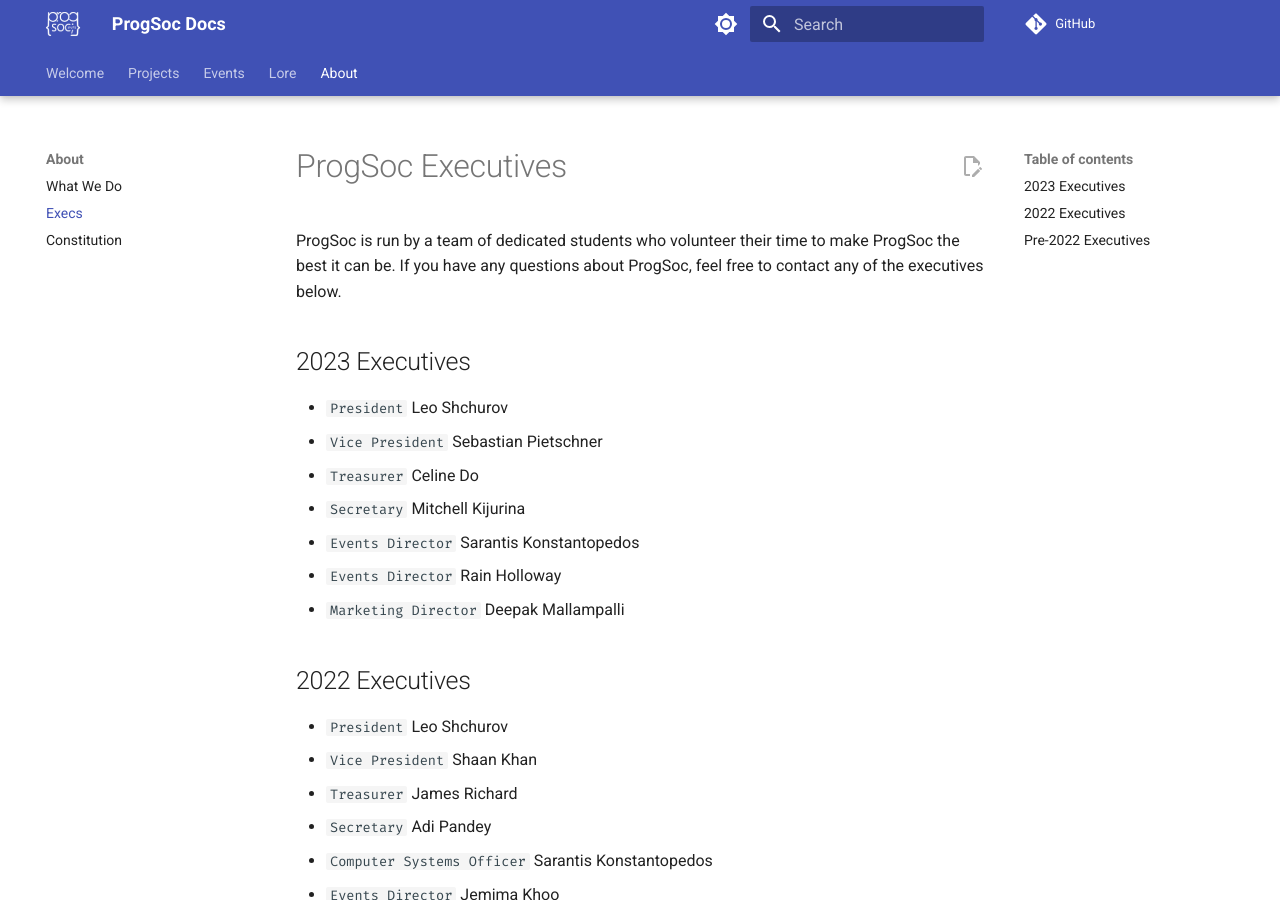
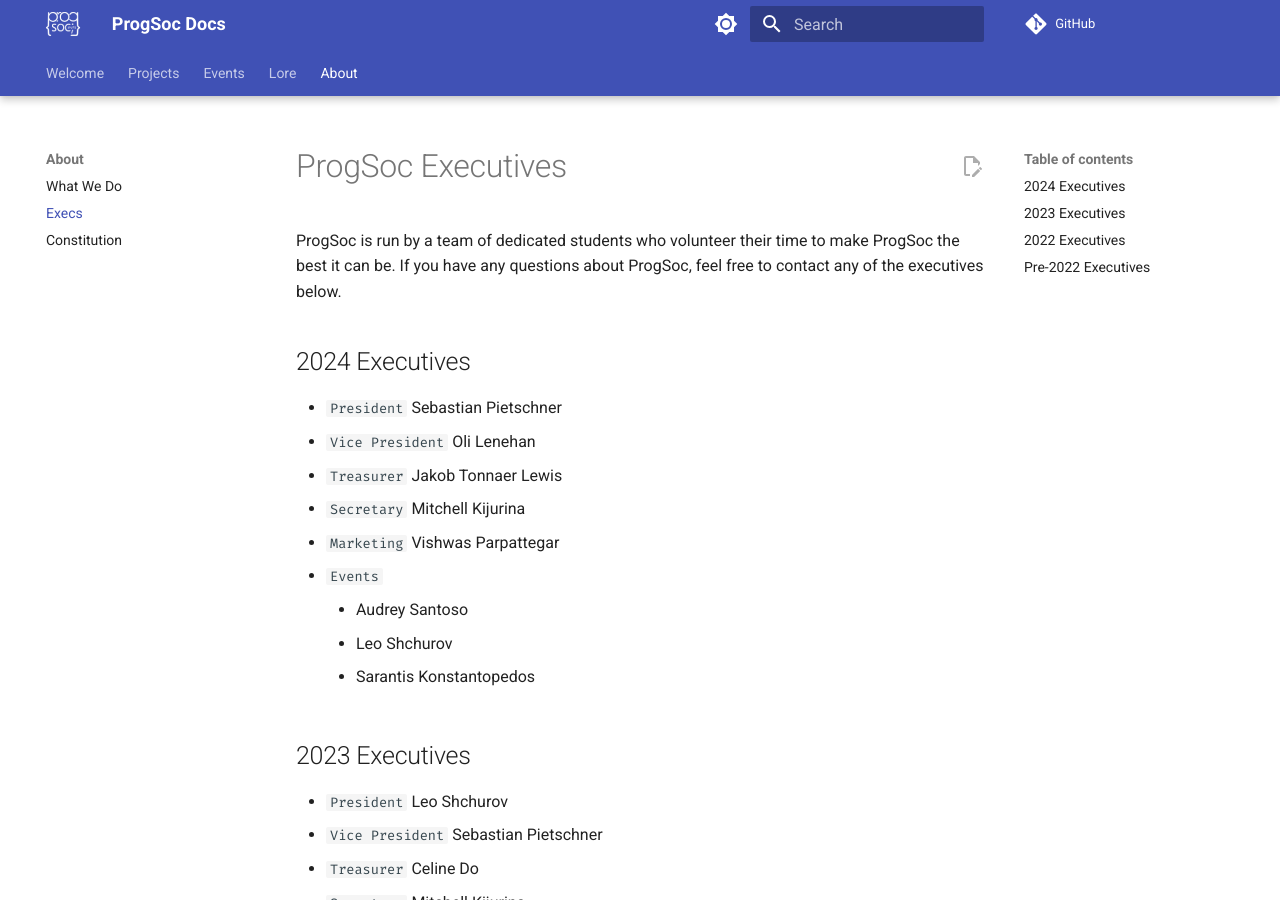
Before and after one commit to ProgSoc/Docs, an MkDocs documentation site: the page built from docs/about/execs.md, in a window 1280 px wide and 900 px high. Built offline with MkDocs 1.6.1 and Material for MkDocs 9.7.7, drawn with Linux system fonts in a browser that asks for light colours; comment, search, counter and statistics services are not loaded.

Commit message:
2024 Execs (#24)
* 2024 execs

* shuffle order

* fix indent

```diff
--- a/docs/about/execs.md
+++ b/docs/about/execs.md
@@ -6,6 +6,18 @@ description: ProgSoc is run by a team of dedicated students who volunteer their
 # ProgSoc Executives
 
 ProgSoc is run by a team of dedicated students who volunteer their time to make ProgSoc the best it can be. If you have any questions about ProgSoc, feel free to contact any of the executives below.
+
+## 2024 Executives
+
+* `President` Sebastian Pietschner
+* `Vice President` Oli Lenehan
+* `Treasurer` Jakob Tonnaer Lewis
+* `Secretary` Mitchell Kijurina
+* `Marketing` Vishwas Parpattegar
+* `Events`
+    * Audrey Santoso
+    * Leo Shchurov
+    * Sarantis Konstantopedos
 
 ## 2023 Executives
 
```
